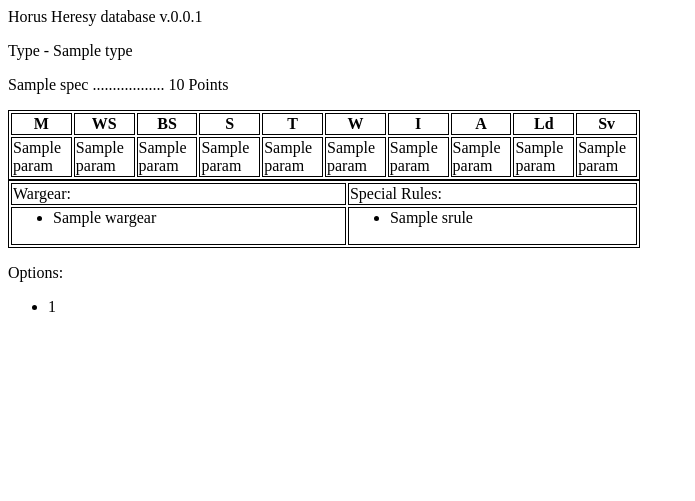
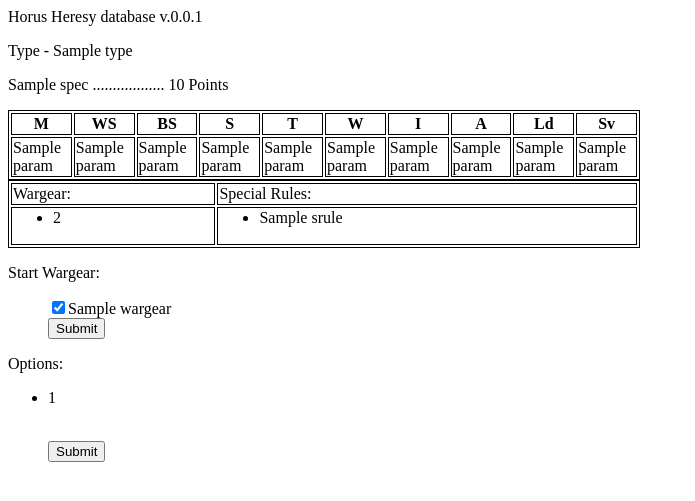
Before and after one commit to verdenkaa/heresypedia, a Flask app: template templates/solider.html in a window 1280 px wide. Shown: the top 501 px of the page, without its empty margins (0-695 px from the left). Run offline with Flask 3, Linux system fonts and the light colour scheme; the template is opened without the code that fills it: most values are stand-ins (such as "Sample title", 1, 10 or a date in 2020).

Commit message:
start big rework v8e

```diff
--- a/main.py
+++ b/main.py
@@ -13,24 +13,33 @@
       li = [i[0] for i in session.query(Solider.name).all()]
       return render_template('index.html', persons=li)
 
-@app.route('/solider')
+@app.route('/solider', methods=['GET', 'POST'])
 def solider():
+      added_wargear = ["Please choose wargear"]
+
+
       name = request.args.get('warrior')
       spec = session.query(Solider).filter(Solider.name == name).first()
       wargear=spec.wargear.replace("\n", " ").split(" • ")
       #print(wargear)
-      wargear_names = [session.query(Weapons).filter(Weapons.name == x).first() for x in wargear]
+      #wargear_names = [session.query(Weapons).filter(Weapons.name == x).first() for x in wargear if str(x) is None]
+      #print(wargear_names)
+      added_wargear = wargear
+      if request.method == 'POST':
+            added_wargear = request.form.getlist('s_wargear')
+            added_wargear += request.form.getlist('o_wargear')
+      #added_wargear = tuple(frozenset(added_wargear))
+
       #print(wargear_names)
 
       #  ДОБАВИТЬ СЮДА ЗАПРОС ПО ТАБЛИЦЕ СПОСОБНОСТЕЙ
 
-      options = [i.split("- ") for i in spec.Options.split(":")]
+      options = [i.split("- ") for i in spec.Options.split("• ")]
       #print(options[1])
       #print(len(options))
-      for i in options:
-           print(i, sep="\n")
-      return render_template('solider.html', spec = spec, wargear=wargear_names, param=spec.Parameters.split(),
-                             srules=spec.Srules.replace("\n", " ").split(" • "), options=options)
+      #print(options[1])
+      return render_template('solider.html', spec = spec, wargear=wargear, param=spec.Parameters.split(),
+                             srules=spec.Srules.replace("\n", " ").split(" • "), options=options, added_wargear=added_wargear)
 
 if __name__ == '__main__':
    app.run(debug = True)
--- a/templates/solider.html
+++ b/templates/solider.html
@@ -39,16 +39,8 @@
 </tr>
 <tr>
   <td><ul>
-    {% for i in range(wargear|length): %}
-    <li><div id="name" data-title={%if wargear[i] != None %}{% if wargear[i].Class == "w" %}
-         Weapon
-          {% else %}
-           Ammunition
-         {% endif %}
-         {% else %}
-            "NO IN DATABASE"
-         {% endif %}>
-         {{wargear[i].name}}</div></li>
+    {% for i in range(added_wargear|length): %}
+    <li>{{added_wargear[i]}}</li>
     {% endfor %}
 </ul></td>
 <td><ul>
@@ -60,18 +52,33 @@
 </tr>
 </table>
 
+<p>Start Wargear:</p>
+<form method="post">
+<ul>
+  {% for i in range(wargear|length): %}
+  <input type="checkbox" name="s_wargear" value="{{wargear[i]}}" checked><label for="s_wargear">{{wargear[i]}}</label><br>
+  {% endfor %}
+  <input type="submit">
+</ul>
+</form>
+
 <p>Options:</p>
+<form method="post">
 <ul>
   {% for i in range(options|length): %}
-  <li><div id="name" data-title="NONE FOR THIS TIME">
+  <li>
     {% for j in range(options[i]|length): %}
-    {{options[i][j]}}<br>
-    {% endfor %}
-  </div><br>
+    {% if j != 0 %}
+    <input type="checkbox" name="o_wargear" value="{{options[i][j].split('.')[0]}}"><label for="o_wargear">- {{options[i][j]}}</label><br>
+    {% else %}
+    <p>{{options[i][j]}}</p>
+
+    {% endif %}{% endfor %}
+  <br><input type="submit"><br>
   </li>
   {% endfor %}</li>
 </ul>
-
+</form>
 
 
 </html>
```
